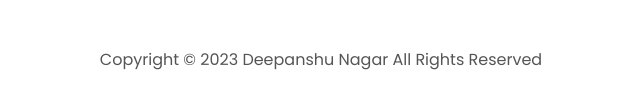
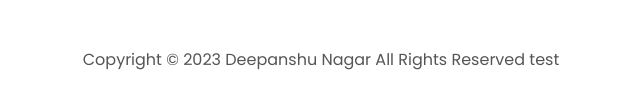
Before and after one commit to dpanshunagar1/Portfolio, a plain HTML site: page index.html in a window 1280 px wide. Shown: the part 3729-3838 px from the top of the page, 319-959 px from the left. Drawn offline with Linux system fonts and the light colour scheme; a script that the page names is missing.

Commit message:
index.html

```diff
--- a/index.html
+++ b/index.html
@@ -206,7 +206,7 @@
                 </ul>
             </div>
         </nav>
-        <p>Copyright &#169; 2023 Deepanshu Nagar All Rights Reserved</p>
+        <p>Copyright &#169; 2023 Deepanshu Nagar All Rights Reserved test</p>
     </footer>
    <script src="script.js"></script>
 </body>
```
